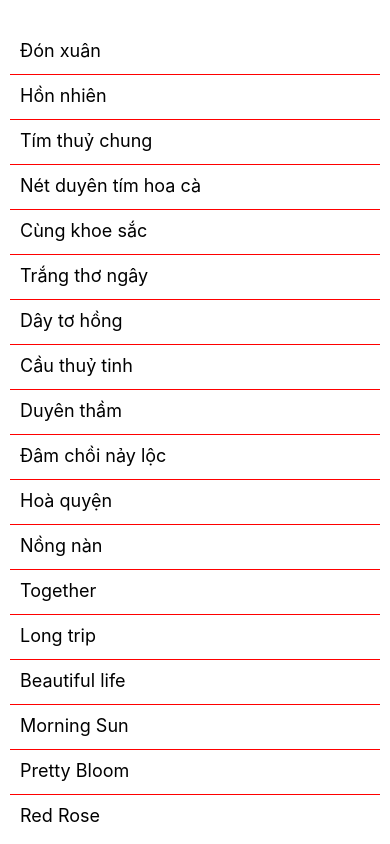
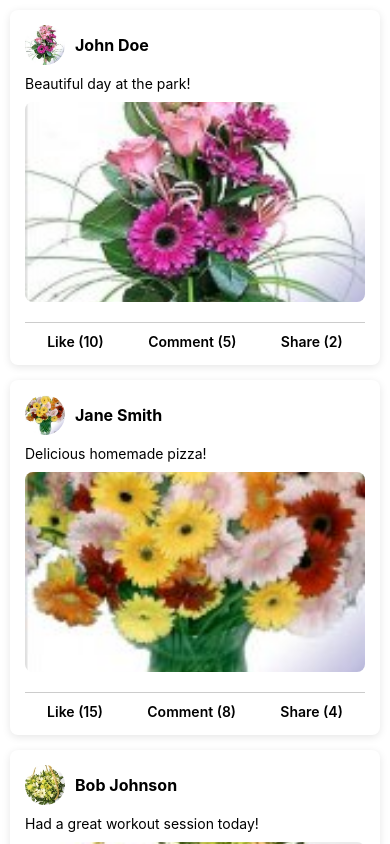
Before and after one commit to TranMinhHuy2003/IE307, a React Native app: screen / in a window 390 px wide. Built offline with nearby package versions, Linux system fonts and the light colour scheme.

Commit message:
Buoi 1 thuc hanh

```diff
--- a/App.js
+++ b/App.js
@@ -1,319 +1,162 @@
-import  {useState} from 'react';
-import {
-  FlatList,
-  Modal,
-  Button,
-  View,
-  Text,
-  SafeAreaView,
-  StyleSheet,
-  Image
-} from 'react-native';
+import React, { useState } from 'react';
+import { View, Text, Image, TouchableOpacity, ScrollView, StyleSheet } from 'react-native';
 
-const flowers =[{
-  "mahoa": 1,
-  "tenloai": "Hoa Quà tặng",
-  "tenhoa": "Đón xuân",
-  "dongia": 15000,
-  "hinh": require('./assets/images/cuc_9.jpg'),
-  "mota": "Hoa hồng màu hồng đậm, hoa hồng xanh, các loại lá măng"
-}, {
-  "mahoa": 2,
-  "tenloai": "Hoa Quà tặng",
-  "tenhoa": "Hồn nhiên",
-  "dongia": 60000,
-  "hinh": require('./assets/images/cuc_2.jpg'),
-  "mota": "Hoa hồng đỏ, lá kim thuỷ tùng"
-}, {
-  "mahoa": 3,
-  "tenloai": "Hoa Quà tặng",
-  "tenhoa": "Tím thuỷ chung",
-  "dongia": 45000,
-  "hinh": require('./assets/images/cuc_3.jpg'),
-  "mota": "Hoa cúc tím"
-}, {
-  "mahoa": 4,
-  "tenloai": "Hoa Quà tặng",
-  "tenhoa": "Nét duyên tím hoa cà",
-  "dongia": 40000,
-  "hinh": require('./assets/images/cuc_4.jpg'),
-  "mota": "Hoa cúc màu tím nhạt"
-}, {
-  "mahoa": 5,
-  "tenloai": "Hoa Quà tặng",
-  "tenhoa": "Cùng khoe sắc",
-  "dongia": 70000,
-  "hinh": require('./assets/images/cuc_5.jpg'),
-  "mota": "Hoa cúc các màu: trắng, vàng, cam"
-}, {
-  "mahoa": 6,
-  "tenloai": "Hoa Quà tặng",
-  "tenhoa": "Trắng thơ ngây",
-  "dongia": 65000,
-  "hinh": require('./assets/images/cuc_6.jpg'),
-  "mota": "Hoa cúc trắng"
-}, {
-  "mahoa": 7,
-  "tenloai": "Hoa Hồng",
-  "tenhoa": "Dây tơ hồng",
-  "dongia": 250000,
-  "hinh": require('./assets/images/cuoi_1.jpg'),
-  "mota": "Hoa hồng màu hồng đậm, hoa hồng xanh, các loại lá măng"
-}, {
-  "mahoa": 8,
-  "tenloai": "Hoa Hồng",
-  "tenhoa": "Cầu thuỷ tinh",
-  "dongia": 220000,
-  "hinh": require('./assets/images/cuoi_2.jpg'),
-  "mota": "Hoa hồng và hoa thuỷ tiên trắng"
-}, {
-  "mahoa": 9,
-  "tenloai": "Hoa Hồng",
-  "tenhoa": "Duyên thầm",
-  "dongia": 260000,
-  "hinh": require('./assets/images/cuoi_3.jpg'),
-  "mota": "Hoa cúc trắng, baby, lá măng"
-}, {
-  "mahoa": 10,
-  "tenloai": "Hoa Hồng",
-  "tenhoa": "Ðâm chồi nảy lộc",
-  "dongia": 180000,
-  "hinh": require('./assets/images/cuoi_4.jpg'),
-  "mota": "Hoa hồng trắng và các loại lá măng"
-}, {
-  "mahoa": 11,
-  "tenloai": "Hoa Hồng",
-  "tenhoa": "Hoà quyện",
-  "dongia": 270000,
-  "hinh": require('./assets/images/cuoi_5.jpg'),
-  "mota": "Hoa hồng trắng, lá thuỷ tùng"
-}, {
-  "mahoa": 12,
-  "tenloai": "Hoa Hồng",
-  "tenhoa": "Nồng nàn",
-  "dongia": 210000,
-  "hinh": require('./assets/images/cuoi_6.jpg'),
-  "mota": "Hoa hồng đỏ, lá thuỷ tùng, lá măng"
-}, {
-  "mahoa": 13,
-  "tenloai": "Hoa Tình Yêu",
-  "tenhoa": "Together",
-  "dongia": 120000,
-  "hinh": require('./assets/images/hong_1.jpg'),
-  "mota": "Hồng xác pháo, cúc tím"
-}, {
-  "mahoa": 14,
-  "tenloai": "Hoa Tình Yêu",
-  "tenhoa": "Long trip",
-  "dongia": 85000,
-  "hinh": require('./assets/images/hong_2.jpg'),
-  "mota": "Hoa hồng đỏ, lá kim thuỷ tùng"
-}, {
-  "mahoa": 15,
-  "tenloai": "Hoa Tình Yêu",
-  "tenhoa": "Beautiful life",
-  "dongia": 100000,
-  "hinh": require('./assets/images/hong_3.jpg'),
-  "mota": "Hoa hồng đỏ, lá măng, lá đệm"
-}, {
-  "mahoa": 16,
-  "tenloai": "Hoa Tình Yêu",
-  "tenhoa": "Morning Sun",
-  "dongia": 75000,
-  "hinh": require('./assets/images/hong_4.jpg'),
-  "mota": "Hoa hồng vàng"
-}, {
-  "mahoa": 17,
-  "tenloai": "Hoa Tình Yêu",
-  "tenhoa": "Pretty Bloom",
-  "dongia": 65000,
-  "hinh": require('./assets/images/hong_5.jpg'),
-  "mota": "Hoa hồng trắng và lá thông"
-}, {
-  "mahoa": 18,
-  "tenloai": "Hoa Tình Yêu",
-  "tenhoa": "Red Rose",
-  "dongia": 45000,
-  "hinh": require('./assets/images/hong_7.jpg'),
-  "mota": "Hoa hồng đỏ và lá măng"
-}, {
-  "mahoa": 19,
-  "tenloai": "Hoa Cưới",
-  "tenhoa": "Vấn vuơng",
-  "dongia": 150000,
-  "hinh": require('./assets/images/xuan_1.jpg'),
-  "mota": "Hoa hồng đỏ, hồng đậm, cúc đỏ, các loại lá"
-}, {
-  "mahoa": 20,
-  "tenloai": "Hoa Cưới",
-  "tenhoa": "Nắng nhẹ nhàng",
-  "dongia": 50000,
-  "hinh": require('./assets/images/xuan_2.jpg'),
-  "mota": "Hoa cúc xanh, hoa lys vàng, lá đệm"
-}, {
-  "mahoa": 21,
-  "tenloai": "Hoa Cưới",
-  "tenhoa": "Thanh tao",
-  "dongia": 120000,
-  "hinh": require('./assets/images/xuan_3.jpg'),
-  "mota": "Hoa thủy tiên, cúa trắng, cúc dại tím, các loại lá đệm"
-}, {
-  "mahoa": 22,
-  "tenloai": "Hoa Cưới",
-  "tenhoa": "Tinh khiết",
-  "dongia": 110000,
-  "hinh": require('./assets/images/xuan_4.jpg'),
-  "mota": "Hồng trắng và salem"
-}, {
-  "mahoa": 23,
-  "tenloai": "Hoa Cưới",
-  "tenhoa": "Mùa xuân chín",
-  "dongia": 150000,
-  "hinh": require('./assets/images/xuan_5.jpg'),
-  "mota": "Hồmg cam, cúc xanh, thuỷ tiên và các loại lá"
-}, {
-  "mahoa": 24,
-  "tenloai": "Hoa Cưới",
-  "tenhoa": "Rực rở nắng vàng",
-  "dongia": 75000,
-  "hinh": require('./assets/images/xuan_6.jpg'),
-  "mota": "Hồng vàng và cúc vàng"
-}, {
-  "mahoa": 25,
-  "tenloai": "Hoa Tình Yêu",
-  "tenhoa": "Love Candy",
-  "dongia": 95000,
-  "hinh": require('./assets/images/hong_13.jpg'),
-  "mota": "Hoa hồng trắng tinh khôi xen với hoa hồng màu hồng nhạt, điểm thêm baby trắng và lá măng"
-}, {
-  "mahoa": 26,
-  "tenloai": "Hoa Hồng",
-  "tenhoa": "Happy Wedding",
-  "dongia": 210000,
-  "hinh": require('./assets/images/cuoi_9.jpg'),
-  "mota": "Hoa hồng môn và các loại lá"
-}, {
-  "mahoa": 27,
-  "tenloai": "Hoa Quà tặng",
-  "tenhoa": "Cúc nhiệt đới",
-  "dongia": 150000,
-  "hinh": require('./assets/images/cuc_15.jpg'),
-  "mota": "Cúc vàng - h?ng cam - lá mang"
-}];
+// Component để hiển thị từng bài đăng
+const Post = ({ post }) => {
+  const [likes, setLikes] = useState(post.likes);
+  const [comments, setComments] = useState(post.comments);
+  const [shares, setShares] = useState(post.shares);
+  const [liked, setLiked] = useState(false);
 
-const App = () => {
-  const [listItems, setListItems] = useState(flowers);
-  const [hoachon,chon] = useState(
-    {
-      "mahoa": 5,
-      "tenloai": "Hoa Quà tặng",
-      "tenhoa": "Cùng khoe sắc",
-      "dongia": 70000,
-      "hinh": require('./assets/images/cuc_5.jpg'),
-      "mota": "Hoa cúc các màu: trắng, vàng, cam"
+  const handleLike = () => {
+    if (liked) {
+      setLikes(likes - 1);
+    } else {
+      setLikes(likes + 1);
     }
-  );
-  const [showModal, setShowModal] = useState(false);
-
-  const ItemView = ({item}) => {
-    return (
-      <View>
-        <Text
-          style={styles.item}
-          onPress={() => getItem(item)}>
-          {item.tenhoa}
-        </Text>
-      </View>
-    );
+    setLiked(!liked);
   };
 
-  const ItemSeparatorView = () => {
-    return (
-      // FlatList Item Separator
-      <View
-          style={{
-              height: 1,
-              width: '100%',
-              backgroundColor: 'red'
-          }}
-      />
-    );
+  const handleComment = () => {
+    setComments(comments + 1);
   };
 
-  const getItem = (item) => {
-    chon(item);
-    setShowModal(!showModal);
+  const handleShare = () => {
+    setShares(shares + 1);
   };
 
   return (
-    <SafeAreaView style={{flex: 1}}>
-      <Modal
-          animationType={'slide'}
-          transparent={false}
-          visible={showModal}
-          onRequestClose={() => {
-            console.log('Modal has been closed.');
-          }}>
-           <View style={styles.modal}>
-            <Text style={styles.text}>Tên Hoa :{hoachon.tenhoa}</Text>
-            <Text style={styles.text}>Tên Loại :{hoachon.tenloai}</Text>
-            <Text style={styles.text}>Đơn Giá :{hoachon.dongia}</Text>
-            <Image
-                    source={hoachon.hinh}
-                    style={{width: 200, height: 200}}
-                />
-               <Text style={styles.text}>Mô tả {hoachon.mota}</Text>
-            <Button
-              title="Close"
-              onPress={() => {
-                setShowModal(!showModal);
-              }}
-            />
-          </View>
-        </Modal>
-      <View style={styles.container}>
-
-        <FlatList
-          data={listItems}
-
-          ItemSeparatorComponent={ItemSeparatorView}
-
-          renderItem={ItemView}
-          keyExtractor={(item, index) => index.toString()}
-        />
+    <View style={styles.postContainer}>
+      <View style={styles.userInfo}>
+        <Image source={post.avatar} style={styles.avatar} />
+        <Text style={styles.username}>{post.username}</Text>
       </View>
-    </SafeAreaView>
+      <Text style={styles.postText}>{post.text}</Text>
+      {post.image && <Image source={post.image} style={styles.postImage} />}
+      <View style={styles.divider} />
+      <View style={styles.interactions}>
+        <TouchableOpacity onPress={handleLike} style={styles.button}>
+          <Text style={[styles.buttonText, liked ? styles.liked : null]}>
+            {liked ? 'Liked' : 'Like'} ({likes})
+          </Text>
+        </TouchableOpacity>
+        <TouchableOpacity onPress={handleComment} style={styles.button}>
+          <Text style={styles.buttonText}>Comment ({comments})</Text>
+        </TouchableOpacity>
+        <TouchableOpacity onPress={handleShare} style={styles.button}>
+          <Text style={styles.buttonText}>Share ({shares})</Text>
+        </TouchableOpacity>
+      </View>
+    </View>
   );
 };
 
+// Component chính hiển thị danh sách bài đăng
+const App = () => {
+  const posts = [
+    {
+      id: 1,
+      username: 'John Doe',
+      avatar: require('./assets/images/cuc_1.jpg'),
+      text: 'Beautiful day at the park!',
+      image: require('./assets/images/cuc_1.jpg'),
+      likes: 10,
+      comments: 5,
+      shares: 2,
+    },
+    {
+      id: 2,
+      username: 'Jane Smith',
+      avatar: require('./assets/images/cuc_10.jpg'),
+      text: 'Delicious homemade pizza!',
+      image: require('./assets/images/cuc_10.jpg'),
+      likes: 15,
+      comments: 8,
+      shares: 4,
+    },
+    {
+      id: 3,
+      username: 'Bob Johnson',
+      avatar: require('./assets/images/cuc_11.jpg'),
+      text: 'Had a great workout session today!',
+      image: require('./assets/images/cuc_11.jpg'),
+      likes: 7,
+      comments: 3,
+      shares: 1,
+    },
+  ];
+
+  return (
+    <ScrollView style={styles.container}>
+      {posts.map(post => (
+        <Post key={post.id} post={post} />
+      ))}
+    </ScrollView>
+  );
+};
+
+// Styles
 const styles = StyleSheet.create({
   container: {
-    justifyContent: 'center',
     flex: 1,
-    marginLeft: 10,
+    padding: 10,
+  },
+  postContainer: {
+    backgroundColor: '#fff',
+    borderRadius: 8,
+    padding: 15,
+    marginBottom: 15,
+    shadowColor: '#000',
+    shadowOpacity: 0.1,
+    shadowOffset: { width: 0, height: 2 },
+    shadowRadius: 8,
+    elevation: 5,
+  },
+  userInfo: {
+    flexDirection: 'row',
+    alignItems: 'center',
+    marginBottom: 10,
+  },
+  avatar: {
+    width: 40,
+    height: 40,
+    borderRadius: 20,
     marginRight: 10,
+  },
+  username: {
+    fontSize: 16,
+    fontWeight: 'bold',
+  },
+  postText: {
+    fontSize: 14,
     marginBottom: 10,
-    marginTop: 30,
   },
-  item: {
-    padding: 10,
-    fontSize: 18,
-    height: 44,
+  postImage: {
+    width: '100%',
+    height: 200,
+    borderRadius: 8,
+    marginBottom: 10,
   },
-  text: {
-    color: '#3f2949',
-    marginTop: 10,
+  divider: {
+    height: 1,
+    backgroundColor: '#ccc',
+    marginVertical: 10,
   },
-  modal: {
-    flex: 1,
+  interactions: {
+    flexDirection: 'row',
+    justifyContent: 'space-around',
+  },
+  button: {
+    flexDirection: 'row',
     alignItems: 'center',
-    backgroundColor: '#00ff00',
-    padding: 100,
   },
-  text: {
-    color: '#3f2949',
-    marginTop: 10,
-  }
+  buttonText: {
+    fontSize: 14,
+    fontWeight: '600',
+  },
+  liked: {
+    color: 'red',
+  },
 });
 
 export default App;
```
